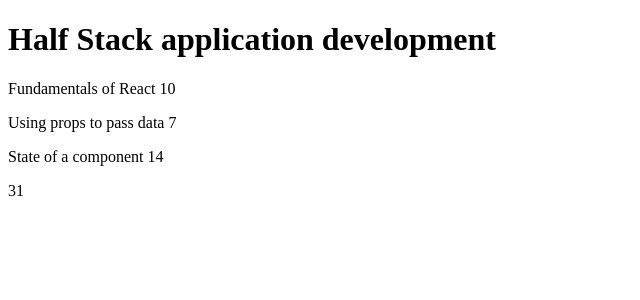
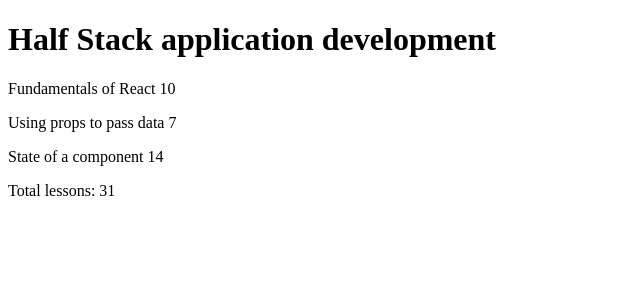
Before and after one commit to Mike-ops273/fullstack-part1-new, a JavaScript app in the folder courseinfo/: page / in a window 1280 px wide. Shown: the top 300 px of the page, without its empty margins (0-640 px from the left). Built offline with nearby package versions, Linux system fonts and the light colour scheme.

Commit message:
1.4 done

```diff
--- a/courseinfo/src/App.js
+++ b/courseinfo/src/App.js
@@ -1,25 +1,34 @@
 const App = () => {
-  //all data
+  //data for Header
   const course = "Half Stack application development ";
-  const part1 = "Fundamentals of React ";
-  const exercises1 = 10;
-  const part2 = "Using props to pass data ";
-  const exercises2 = 7;
-  const part3 = "State of a component ";
-  const exercises3 = 14;
+
+  //array of objects
+  const parts = [
+    {
+      name: "Fundamentals of React",
+      exercises: 10,
+    },
+    {
+      name: "Using props to pass data",
+      exercises: 7,
+    },
+    {
+      name: "State of a component",
+      exercises: 14,
+    },
+  ];
 
   return (
     <div>
-      <Header course={course} />
-      <Content content={part1 + exercises1} />
-      <Content content={part2 + exercises2} />
-      <Content content={part3 + exercises3} />
-      <Total total={exercises1 + exercises2 + exercises3} />
+      {console.log(parts)}
+      <Header course={course} /> {/*this is working*/}
+      <Content parts={parts} />
+      <Total parts={parts} />
     </div>
   );
 };
 
-//my components
+//this is working dont edit
 const Header = (props) => {
   return (
     <div>
@@ -27,24 +36,36 @@
     </div>
   );
 };
+
 const Content = (props) => {
   return (
     <div>
-      <Part stuff={props.content} />
+      <Part name={props.parts[0].name} exercises={props.parts[0].exercises} />
+      <Part name={props.parts[1].name} exercises={props.parts[1].exercises} />
+      <Part name={props.parts[2].name} exercises={props.parts[2].exercises} />
     </div>
   );
 };
+
 const Part = (props) => {
   return (
     <div>
-      <p>{props.stuff}</p>
+      <p>
+        {props.name} {props.exercises}
+      </p>
     </div>
   );
 };
+
 const Total = (props) => {
   return (
     <div>
-      <p>{props.total}</p>
+      <p>
+        Total lessons:{" "}
+        {props.parts[0].exercises +
+          props.parts[1].exercises +
+          props.parts[2].exercises}
+      </p>
     </div>
   );
 };
```
